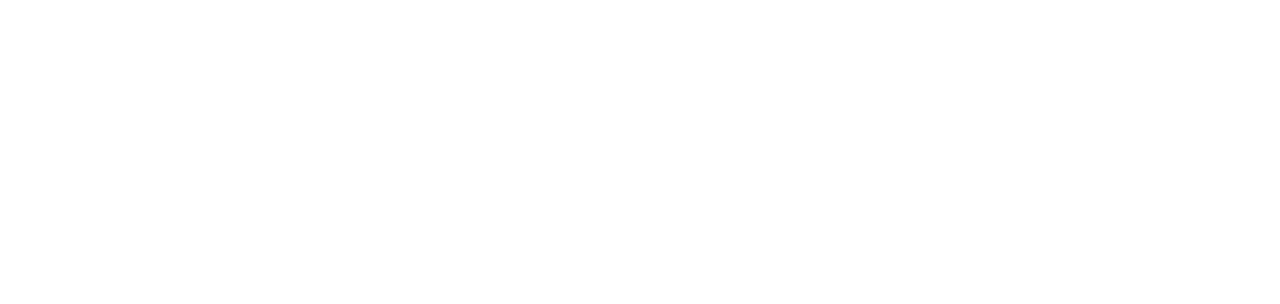
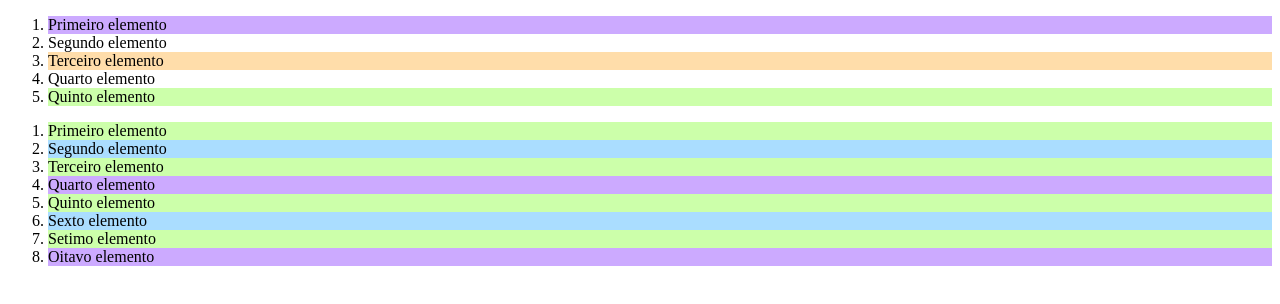
Before and after one commit to vitor-gblop/frontend-web-academy, a plain HTML site: page index.html in a window 1280 px wide. Drawn offline with Linux system fonts and the light colour scheme.

Commit message:
seletores css

```diff
--- a/index.html
+++ b/index.html
@@ -6,10 +6,52 @@
     <title>Document</title>
 
     <style>
+        #lista-1 li:first-child
+        {
+            background-color: #caf;
 
+        }
+        #lista-1 li:last-child
+        {
+            background-color: #cfa;
+
+        }
+        #lista-1 li:nth-child(3)
+        {
+            background-color: #fda;
+
+        }
+        #lista-2 li:nth-child(odd)
+        {
+            background-color: #cfa;
+        }
+        #lista-2 li:nth-child(even)
+        {
+            background-color: #adf;
+        }
+        #lista-2 li:nth-child(4n)
+        {
+            background-color: #caf;
+        }
     </style>
 </head>
 <body>
-
+    <ol id="lista-1">
+        <li>Primeiro elemento</li>
+        <li>Segundo elemento</li>
+        <li>Terceiro elemento</li>
+        <li>Quarto elemento</li>
+        <li>Quinto elemento</li>
+    </ol>
+    <ol id="lista-2">
+        <li>Primeiro elemento</li>
+        <li>Segundo elemento</li>
+        <li>Terceiro elemento</li>
+        <li>Quarto elemento</li>
+        <li>Quinto elemento</li>
+        <li>Sexto elemento</li>
+        <li>Setimo elemento</li>
+        <li>Oitavo elemento</li>
+    </ol>
 </body>
 </html>
```
